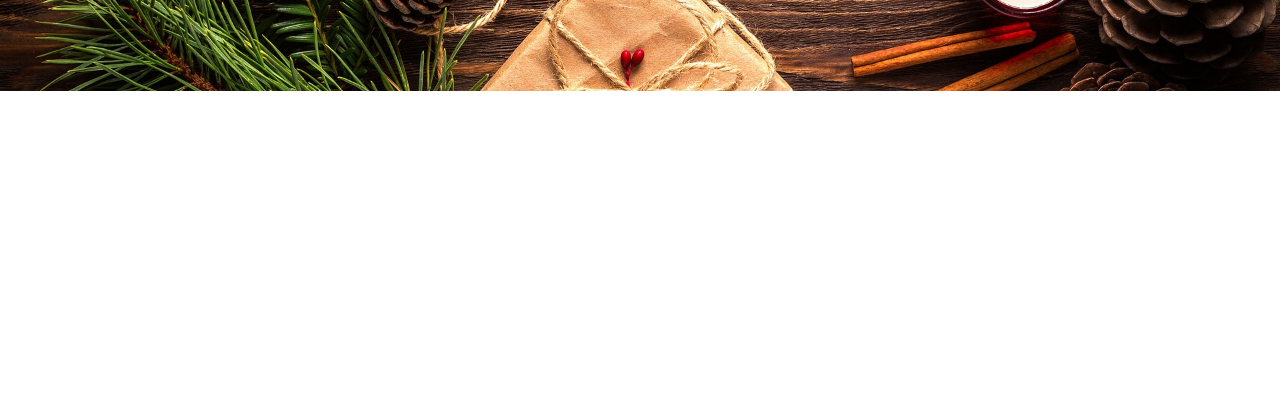
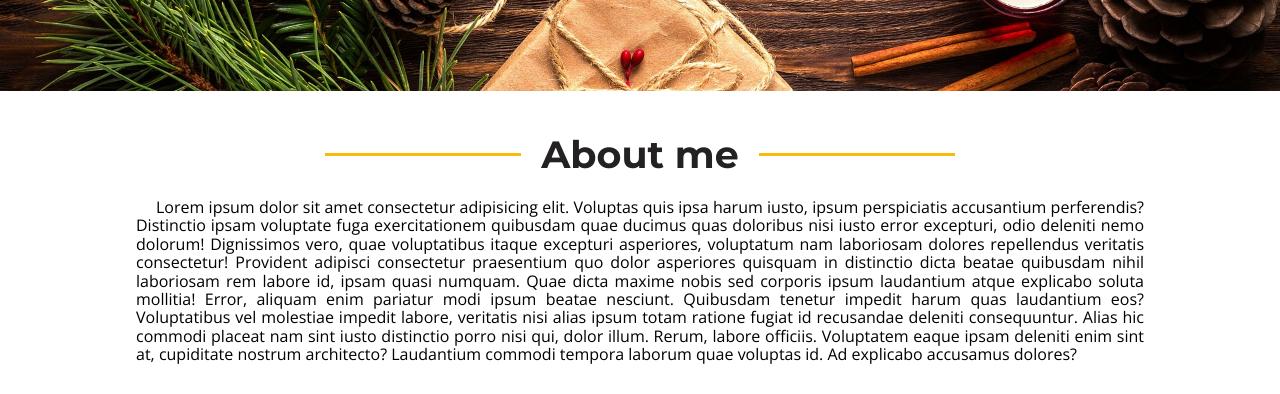
Before and after one commit to vadimhmys/resume, a plain HTML site: page index.html in a window 1280 px wide. Shown: the part 709-1103 px from the top of the page. Before the commit the page ends 800 px from the top, so only its background shows below. Drawn offline with nearby package versions, Linux system fonts and the light colour scheme.

Commit message:
create: add title and text in section 'about'

```diff
--- a/index.html
+++ b/index.html
@@ -21,7 +21,7 @@
                     </div>
                     <nav class="menu">
                         <ul class="menu__list">
-                            <li class="menu__list-item"><a href="#" class="menu__link">About me</a></li>
+                            <li class="menu__list-item"><a href="#about" class="menu__link">About me</a></li>
                             <li class="menu__list-item"><a href="#" class="menu__link">Skills</a></li>
                             <li class="menu__list-item"><a href="#" class="menu__link">Contacts</a></li>
                             <li class="menu__list-item"><a href="#" class="menu__link">Portfolio</a></li>
@@ -47,6 +47,12 @@
             </div>
         </div>
     </header>
+    <section class="section" id="about">
+        <div class="container">
+            <h2 class="section-title"><span class="section-title__text">About me</span></h2>
+            <p class="about-content">Lorem ipsum dolor sit amet consectetur adipisicing elit. Voluptas quis ipsa harum iusto, ipsum perspiciatis accusantium perferendis? Distinctio ipsam voluptate fuga exercitationem quibusdam quae ducimus quas doloribus nisi iusto error excepturi, odio deleniti nemo dolorum! Dignissimos vero, quae voluptatibus itaque excepturi asperiores, voluptatum nam laboriosam dolores repellendus veritatis consectetur! Provident adipisci consectetur praesentium quo dolor asperiores quisquam in distinctio dicta beatae quibusdam nihil laboriosam rem labore id, ipsam quasi numquam. Quae dicta maxime nobis sed corporis ipsum laudantium atque explicabo soluta mollitia! Error, aliquam enim pariatur modi ipsum beatae nesciunt. Quibusdam tenetur impedit harum quas laudantium eos? Voluptatibus vel molestiae impedit labore, veritatis nisi alias ipsum totam ratione fugiat id recusandae deleniti consequuntur. Alias hic commodi placeat nam sint iusto distinctio porro nisi qui, dolor illum. Rerum, labore officiis. Voluptatem eaque ipsam deleniti enim sint at, cupiditate nostrum architecto? Laudantium commodi tempora laborum quae voluptas id. Ad explicabo accusamus dolores?</p>
+        </div>
+    </section>
     <script src="js/main.js"></script>
 </body>
 </html>
--- a/styles/style.css
+++ b/styles/style.css
@@ -5,6 +5,7 @@
     --color-text:#373A39;
     --color-stroke: #fcbb08;
     --color-shadow: #f0edee;
+    --color-theme: #fff;
   }
 
 * {
@@ -40,7 +41,7 @@ body {
     max-width: 1440px;
     margin: 0 auto;
     font-family: var(--font-text);
-    font-weight: 300;
+    font-weight: 400;
     font-style: normal;
 }
 
@@ -50,11 +51,11 @@ body {
 
 .header {
     height: 100vh;
+    font-family: var(--font-heading);
 }
 
 .header__top {
     padding: 20px 0;
-    font-family: var(--font-heading);
     font-weight: 700;
     font-size: 17px;
     line-height: 20px;
@@ -170,6 +171,7 @@ body {
 }
 
 .header__content-description {
+    font-family: var(--font-text);
     font-size: 24px;
     text-transform:capitalize;
     width: 400px;
@@ -185,9 +187,8 @@ body {
     position: absolute;
     top: 50%;
     width: 20vw;
-    height: 3px;
+    height: 1px;
     background-color: var(--color-stroke);
-    border-radius: 5px;
 }
 
 .header__content-description::before {
@@ -197,3 +198,29 @@ body {
 .header__content-description::after {
     right: -20vw;
 }
+
+.section {
+    padding-top: 40px;
+}
+
+.section-title {
+    width: 50%;
+    margin: 0 auto;
+    font: 700 38px var(--font-heading);
+    padding-bottom: 20px;
+    color: var(--color-heading);
+    text-align: center;
+    background-image: linear-gradient(to bottom, var(--color-theme) 22px, var(--color-stroke) 22px, var(--color-stroke) 25px, var(--color-theme) 25px);
+}
+
+.section-title__text {
+    padding: 0 20px;
+    background-color: #fff;
+}
+
+.about-content {
+    width: 80%;
+    margin: 0 auto 30px;
+    text-align: justify;
+    text-indent: 20px;
+}
```
